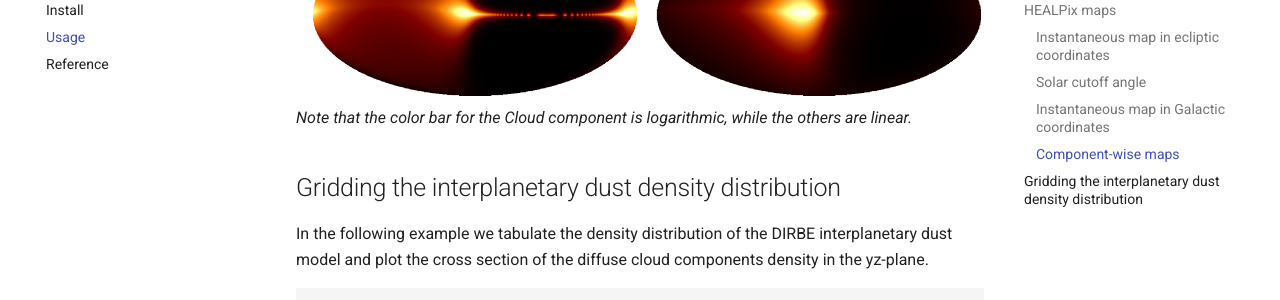
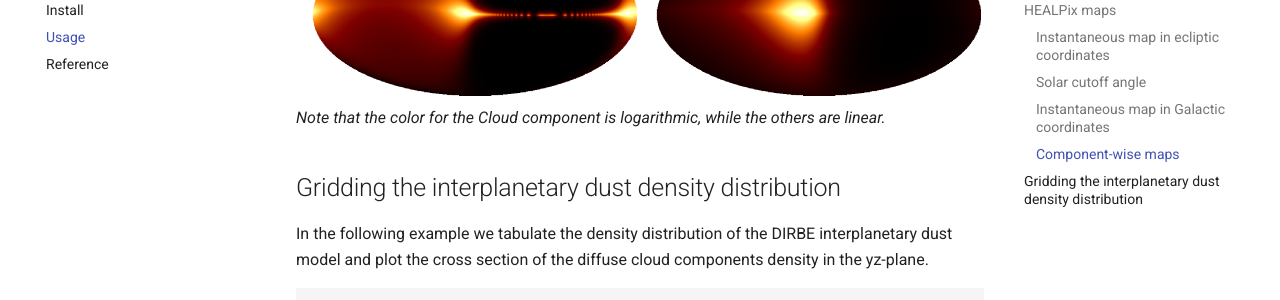
Before and after one commit to Cosmoglobe/zodipy, an MkDocs documentation site: the page built from docs/usage.md, in a window 1280 px wide and 900 px high, scrolled down 6695 px. Shown: the part 152-452 px from the top of the window. Built offline with MkDocs 1.6.1 and Material for MkDocs 9.7.7, drawn with Linux system fonts in a browser that asks for light colours; comment, search, counter and statistics services are not loaded; some of the changed text lies outside the part shown.

````diff
--- a/docs/usage.md
+++ b/docs/usage.md
@@ -61,7 +61,7 @@ feature components. For more information on the interplanetary dust models, plea
 {!examples/get_comp_binned_emission.py!}
 ```
 ![Component-wise emission maps](img/binned_comp.png)
-*Note that the color bar for the Cloud component is logarithmic, while the others are linear.*
+*Note that the color for the Cloud component is logarithmic, while the others are linear.*
 
 
 ## Gridding the interplanetary dust density distribution
````
Also changed, not shown: other parts of docs/usage.md (+1 -1 lines).
